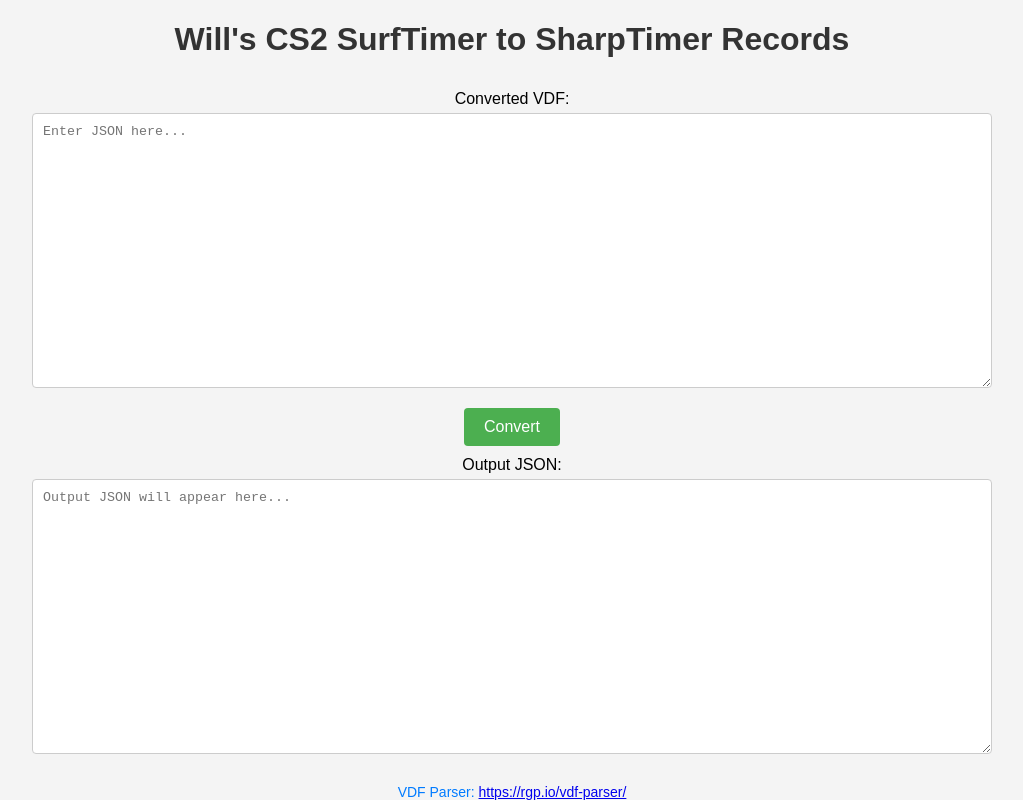
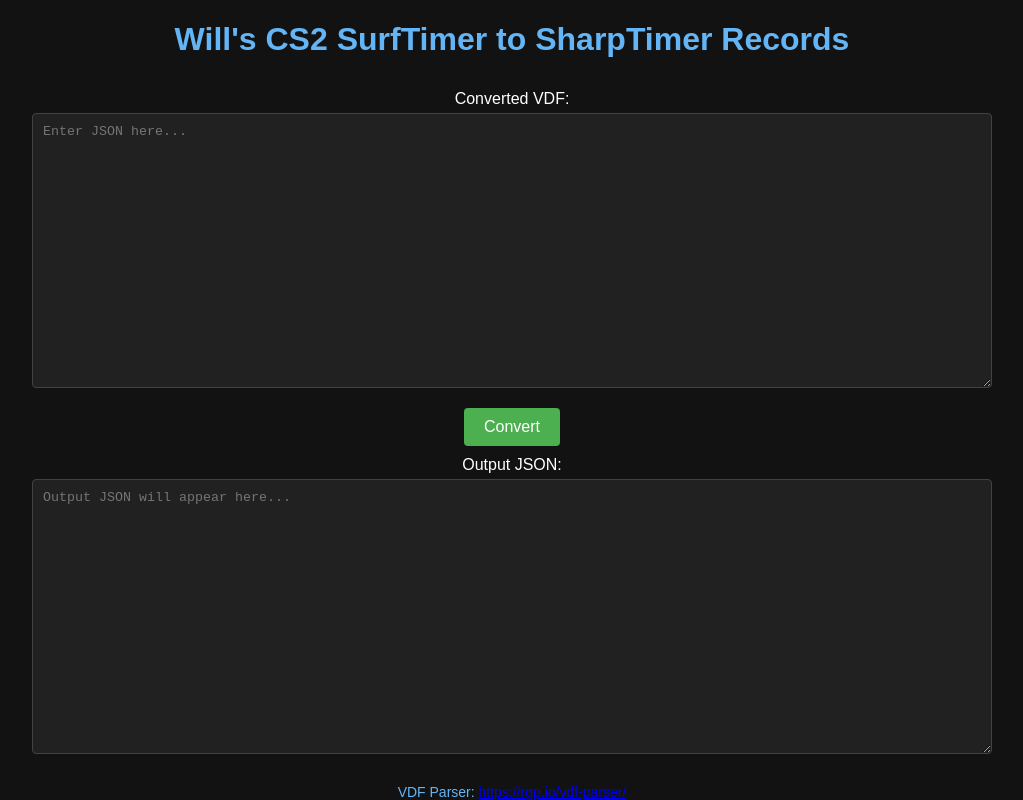
Before and after one commit to DEAFPS/WillsTimer_to_SharpTimer, a plain HTML site: page index.html in a window 1280 px wide. Shown: the whole page, without its empty margins (128-1151 px from the left). Drawn offline with Linux system fonts and the light colour scheme.

Commit message:
Update index.html

```diff
--- a/index.html
+++ b/index.html
@@ -8,7 +8,8 @@
   <style>
     body {
       font-family: 'Arial', sans-serif;
-      background-color: #f4f4f4;
+      background-color: #121212;
+      color: #ffffff;
       margin: 0;
       padding: 0;
       display: flex;
@@ -19,7 +20,7 @@
     }
 
     h1 {
-      color: #333;
+      color: #64B5F6;
     }
 
     label {
@@ -33,11 +34,13 @@
       padding: 10px;
       margin-top: 5px;
       margin-bottom: 20px;
-      border: 1px solid #ccc;
+      border: 1px solid #424242;
       border-radius: 4px;
       box-sizing: border-box;
       resize: vertical;
       height: 500px;
+      background-color: #212121;
+      color: #ffffff;
     }
 
     button {
@@ -56,12 +59,14 @@
 
     #outputJson {
       font-family: monospace;
+      background-color: #212121;
+      color: #ffffff;
     }
 
     #vdfParserLink {
       margin-top: 10px;
       font-size: 14px;
-      color: #007BFF;
+      color: #64B5F6;
       text-decoration: none;
     }
 
```
